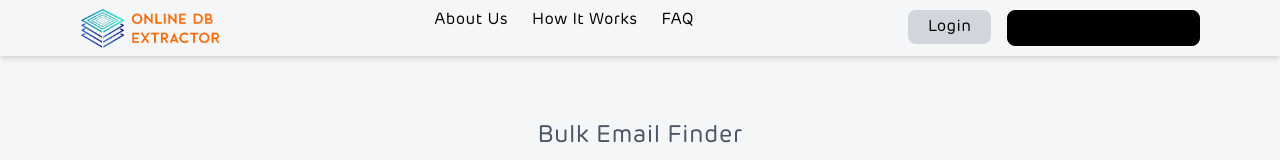
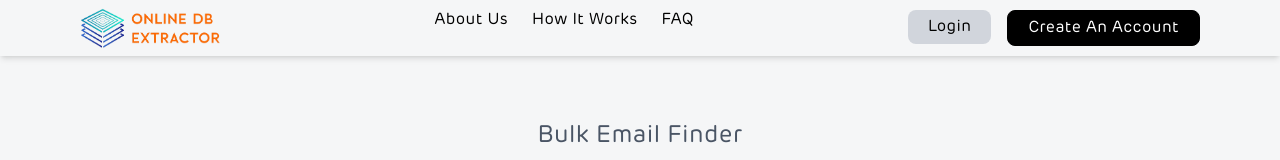
Before and after one commit to Nayan-KBK/dbextractor-frontend, a React (Vite) app: page / in a window 1280 px wide. Shown: the top 160 px of the page. Built offline with nearby package versions, Linux system fonts and the light colour scheme; no server answers.

Commit message:
add color

```diff
--- a/src/component/HomePage/Home.jsx
+++ b/src/component/HomePage/Home.jsx
@@ -73,7 +73,7 @@ const Home = () => {
                                 <button className="bg-gray-300 rounded-lg px-5 py-2 cursor-pointer">Login</button>
                             </Link>
                             <Link to="/login">
-                                <button className="bg-black text-white border border-black rounded-lg px-5 py-2 cursor-pointer">
+                                <button className="bg-black !text-white border border-black rounded-lg px-5 py-2 cursor-pointer">
                                     Create An Account
                                 </button>
                             </Link>
@@ -99,14 +99,14 @@ const Home = () => {
                             <p className="cursor-pointer" onClick={() => handleNavClick("faq")}>
                                 FAQ
                             </p>
-                            <div className="flex flex-col sm:flex-row gap-4 w-full mt-2">
+                            <div className="flex flex-col justify-center sm:flex-row gap-4 w-full mt-2">
                                 <Link to="/login">
                                     <button className="bg-gray-400 rounded-lg px-5 py-2 w-full cursor-pointer">
                                         Login
                                     </button>
                                 </Link>
                                 <Link to="/login">
-                                    <button className="bg-black text-white border border-black rounded-lg px-5 py-2 w-full cursor-pointer">
+                                    <button className="bg-black !text-white border border-black rounded-lg px-5 py-2 w-full cursor-pointer ">
                                         Create An Account
                                     </button>
                                 </Link>
```
